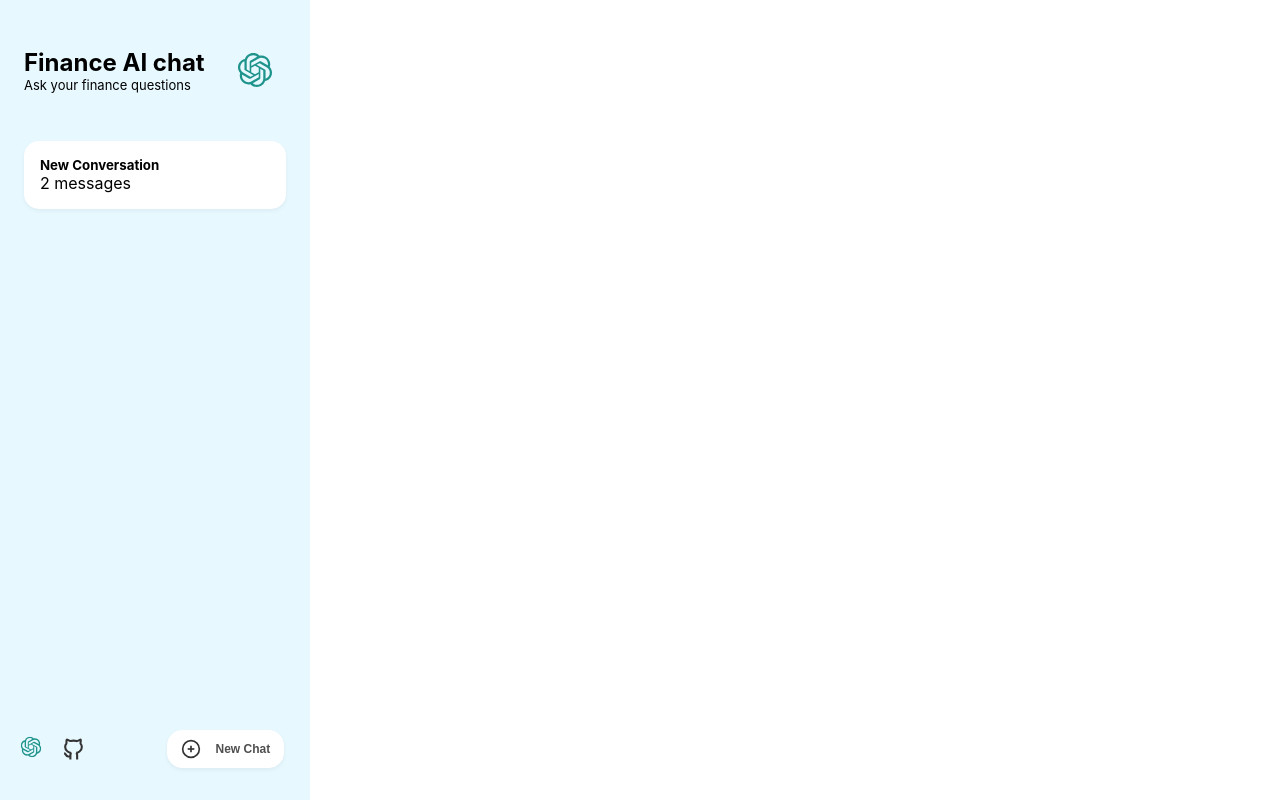
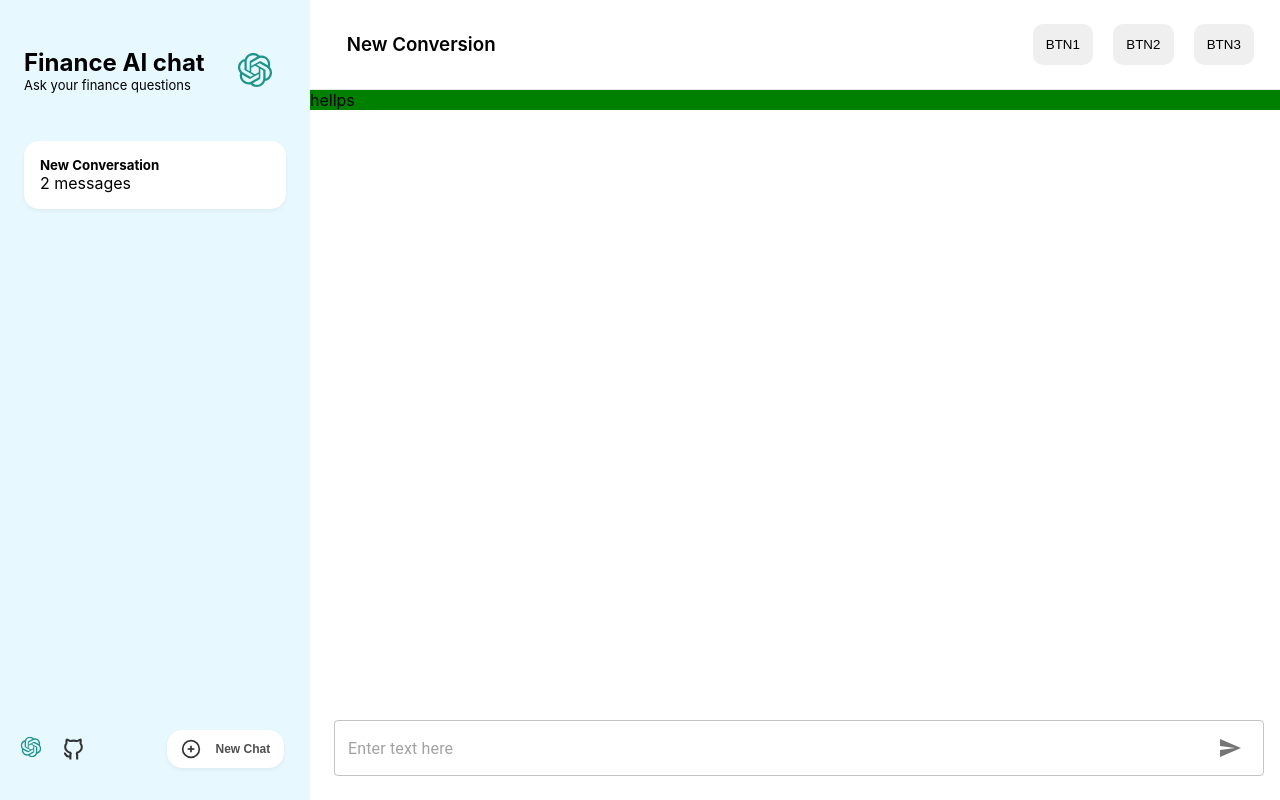
Before and after one commit to kulraj710/msu-project-S5, a Next.js app in the folder frontend/fichatbot/: page / in a window 1280 px wide. Built offline with nearby package versions, Linux system fonts and the light colour scheme.

Commit message:
Done : Navbar, Sidebar & UserInput

```diff
--- a/frontend/fichatbot/components/Home/Button.module.css
+++ b/frontend/fichatbot/components/Home/Button.module.css
@@ -8,7 +8,6 @@
   cursor: pointer;
   transition: all 0.3s ease;
   overflow: hidden;
-  user-select: none;
   outline: none;
   border: none;
   color: var(--black);
--- /dev/null
+++ b/frontend/fichatbot/components/Home/Content.js
@@ -0,0 +1,14 @@
+import React from 'react'
+
+const Content = () => {
+    const styles = {
+        "background-color" : 'green',
+    }
+  return (
+    <div style={styles}>
+      hellps
+    </div>
+  )
+}
+
+export default Content
--- /dev/null
+++ b/frontend/fichatbot/components/Home/ContentContainer.js
@@ -0,0 +1,23 @@
+import React from 'react'
+import Navbar from './Navbar'
+import UserInput from './UserInput'
+import Content from './Content'
+
+const ContentContainer = () => {
+    return (
+        <div>
+            <div>
+                <Navbar />
+            </div>
+            <div>
+                <Content/>
+            </div>
+            <div>
+                <UserInput />
+            </div>
+
+        </div>
+    )
+}
+
+export default ContentContainer
--- a/frontend/fichatbot/components/Home/UserInput.js
+++ b/frontend/fichatbot/components/Home/UserInput.js
@@ -3,13 +3,20 @@ import IconButton from "@mui/material/IconButton";
 import SendIcon from '@mui/icons-material/Send';
 import InputAdornment from '@mui/material/InputAdornment';
 import OutlinedInput from '@mui/material/OutlinedInput';
+import styles from "../../styles/Home/Input.module.css"
+import Divider from '@mui/material/Divider';
 
 const UserInput = () => {
-    const styles = {
-        "margin": "0 2rem"
-    }
     return (
-        <div style={styles}>
+        <div className={styles.container}>
+
+
+            {/* <div className={styles.divider}>
+                <Divider />
+            </div> */}
+
+            <div>
+
                 <OutlinedInput
                     placeholder='Enter text here'
                     fullWidth
@@ -19,6 +26,7 @@ const UserInput = () => {
                         </InputAdornment>}
                 />
             </div>
+        </div>
     )
 }
 
--- a/frontend/fichatbot/pages/index.js
+++ b/frontend/fichatbot/pages/index.js
@@ -2,10 +2,16 @@ import Head from "next/head";
 import Sidebar from "../components/Home/Sidebar";
 import Navbar from "../components/Home/Navbar";
 import UserInput from "../components/Home/UserInput";
+import Content from "../components/Home/ContentContainer";
+import ContentContainer from "../components/Home/ContentContainer";
 // import Image from 'next/image'
 // import styles from '../styles/Home.module.css'
 
 export default function Home() {
+  const styles = {
+    "display": "flex",
+    "width": "100%",
+  }
   return (
     <div>
       {/* for SEO */}
@@ -16,9 +22,10 @@ export default function Home() {
       </Head>
 
       <main>
-        {/* <Navbar /> */}
-        <Sidebar />
-        {/*  */}
+        <section style={styles}>
+          <div><Sidebar /></div>
+          <div><ContentContainer /></div>
+        </section>
       </main>
 
       <footer></footer>
--- /dev/null
+++ b/frontend/fichatbot/styles/Home/Input.module.css
@@ -0,0 +1,10 @@
+.container {
+    position: fixed;
+    bottom: 0px;
+    right: 0;
+    width: calc(100% - var(--width-sidebar));
+    padding: 1.5rem 1rem 1.5rem 1.5rem;
+}
+.divider{
+    padding: 3rem 0;
+}
--- a/frontend/fichatbot/styles/Home/Navbar.module.css
+++ b/frontend/fichatbot/styles/Home/Navbar.module.css
@@ -2,7 +2,11 @@
     list-style: none;
     display: flex;
     justify-content: space-between;
-    background-color: lightblue;
+    align-items: center;
+    width: calc(100vw - var(--width-sidebar));
+    /* background-color: #1d93ab; */
+    padding: 1.5rem 1rem;
+    border-bottom: 1px solid rgba(0, 0, 0, .1);
 }
 
 .navbar div ul {
@@ -12,11 +16,17 @@
 .navbar ul li button {
     margin: 0 10px;
     border-radius: 10px;
-    height: 30px;
+    padding: 0.7rem;
     cursor: pointer;
-    border: 1px solid transparent;
+    border: 2px solid transparent;
 }
 
 .navbar button:hover {
-    border: 1px solid var(--hover);
+    border: 2px solid var(--hover);
 }
+
+.navbar div>h1 {
+    margin-left: 1.3rem;
+    font-weight: 610;
+
+}
--- a/frontend/fichatbot/styles/Home/Sidebar.module.css
+++ b/frontend/fichatbot/styles/Home/Sidebar.module.css
@@ -1,7 +1,7 @@
 .container{
     background-color: #E7F8FF;
     height: 100vh !important;
-    width: 310px;
+    width: var(--width-sidebar);
     offset: none;
     padding: 1rem 1.5rem 1rem 1.5rem;
 }
--- a/frontend/fichatbot/styles/globals.css
+++ b/frontend/fichatbot/styles/globals.css
@@ -23,4 +23,5 @@ li {
 :root {
   --hover: #1d93ab;
   --white: #ffffff;
+  --width-sidebar : 310px
 }
```
Lines whose indentation alone changed are shown as unchanged.
